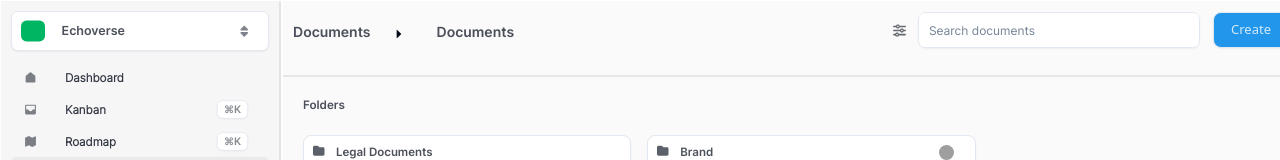
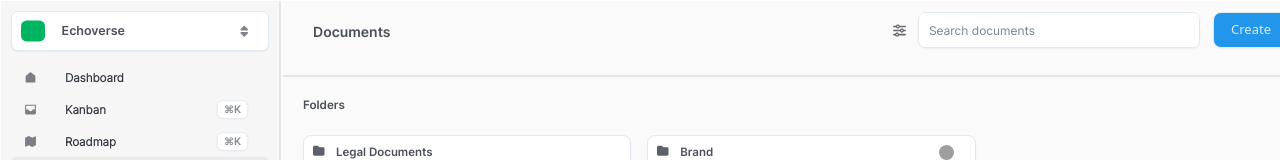
Before and after one commit to Dickson2020/ghost-project, a Next.js app: page / in a window 1280 px wide. Both pictures are taken after a click on the element "Documents". Shown: the top 160 px of the page. Built offline with nearby package versions, Linux system fonts and the light colour scheme; grey boxes are pictures that could not be loaded.

Commit message:
new changes made

```diff
--- a/app/components/filepage.tsx
+++ b/app/components/filepage.tsx
@@ -39,7 +39,7 @@ export default function DocumentView(){
 
 
 
-              {(pageTitle != "Files")?
+              {(pageTitle != "Documents")?
 
               <div className='page-title-grid'>
 
```
